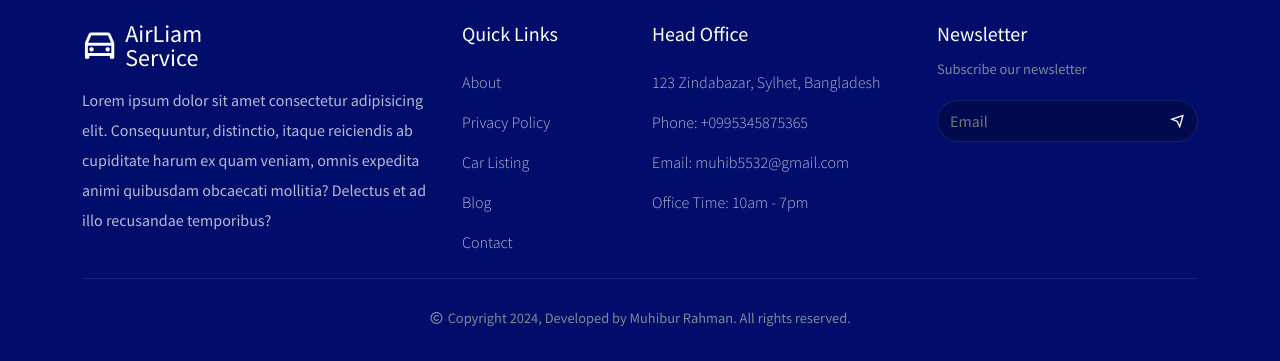
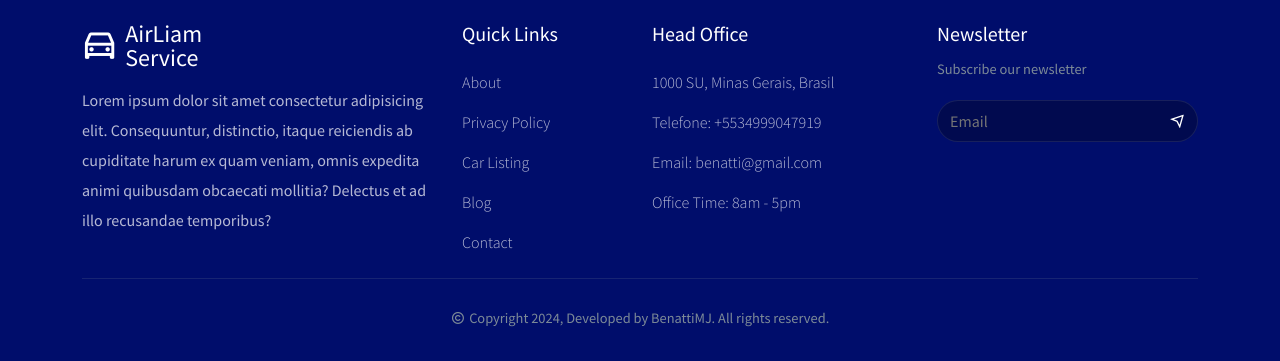
Before and after one commit to benattimj/airLiam, a React (Create React App) app: page /contact in a window 1280 px wide. Shown: the part 955-1316 px from the top of the page. Built offline with nearby package versions, Linux system fonts and the light colour scheme.

Commit message:
Footer Reloaded

```diff
--- a/src/components/Footer/Footer.jsx
+++ b/src/components/Footer/Footer.jsx
@@ -72,12 +72,12 @@ const Footer = () => {
           <Col lg="3" md="4" sm="6">
             <div className="mb-4">
               <h5 className="footer__link-title mb-4">Head Office</h5>
-              <p className="office__info">123 Zindabazar, Sylhet, Bangladesh</p>
-              <p className="office__info">Phone: +0995345875365</p>
+              <p className="office__info">1000 SU, Minas Gerais, Brasil</p>
+              <p className="office__info">Telefone: +5534999047919</p>
 
-              <p className="office__info">Email: muhib5532@gmail.com</p>
+              <p className="office__info">Email: benatti@gmail.com</p>
 
-              <p className="office__info">Office Time: 10am - 7pm</p>
+              <p className="office__info">Office Time: 8am - 5pm</p>
             </div>
           </Col>
 
@@ -98,7 +98,7 @@ const Footer = () => {
             <div className="footer__bottom">
               <p className="section__description d-flex align-items-center justify-content-center gap-1 pt-4">
                 <i class="ri-copyright-line"></i>Copyright {year}, Developed by
-                Muhibur Rahman. All rights reserved.
+               BenattiMJ. All rights reserved.
               </p>
             </div>
           </Col>
```
